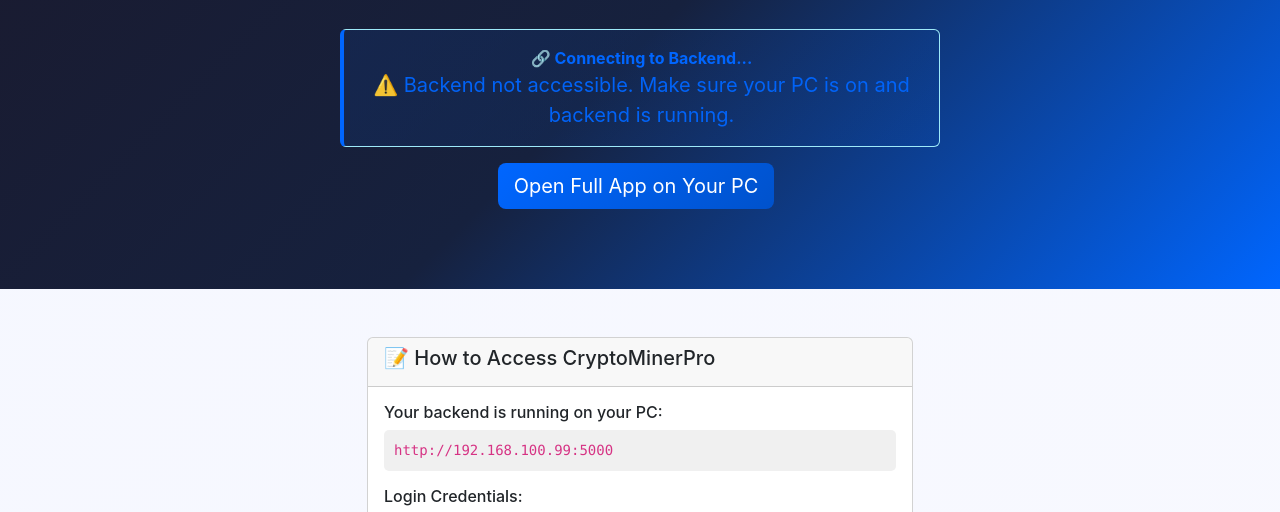
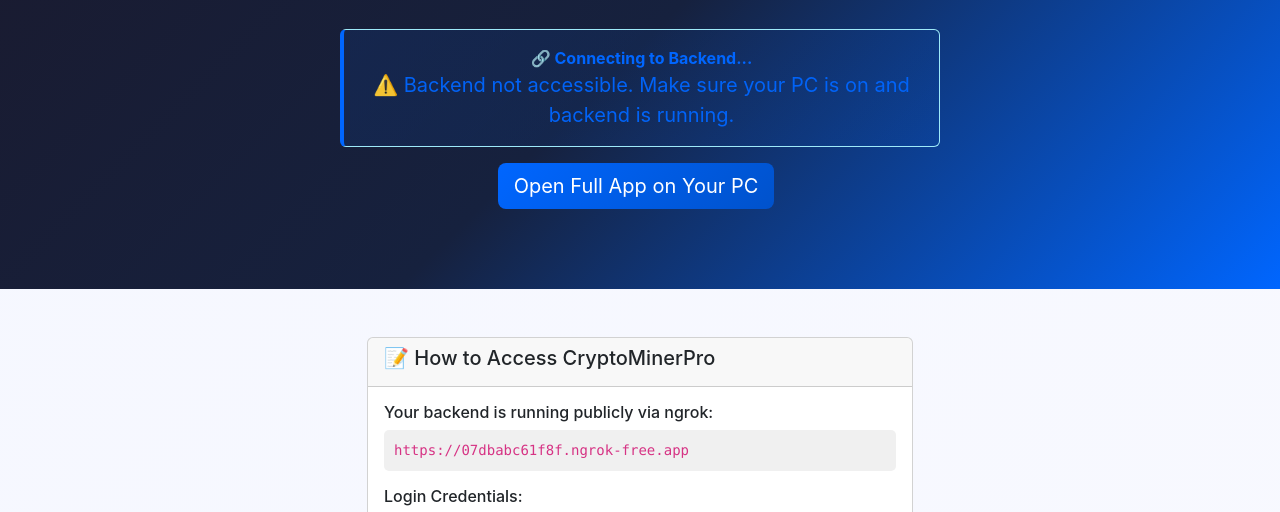
Before and after one commit to tzkusman/ASIC, a plain HTML site: page public/index.html in a window 1280 px wide. Shown: the part 266-778 px from the top of the page. Drawn offline with nearby package versions, Linux system fonts and the light colour scheme; no server answers.

Commit message:
Update with ngrok URL

```diff
--- a/public/index.html
+++ b/public/index.html
@@ -111,9 +111,9 @@
                         <h5>📝 How to Access CryptoMinerPro</h5>
                     </div>
                     <div class="card-body">
-                        <h6>Your backend is running on your PC:</h6>
+                        <h6>Your backend is running publicly via ngrok:</h6>
                         <code style="background: #f0f0f0; padding: 10px; border-radius: 5px; display: block;">
-                            http://192.168.100.99:5000
+                            https://07dbabc61f8f.ngrok-free.app
                         </code>
 
                         <h6 class="mt-3">Login Credentials:</h6>
@@ -151,12 +151,15 @@
 
     <script src="https://cdn.jsdelivr.net/npm/bootstrap@5.3.0/dist/js/bootstrap.bundle.min.js"></script>
     <script>
+        // Backend URL - update this with your ngrok URL
+        const BACKEND_URL = 'https://07dbabc61f8f.ngrok-free.app';
+
         // Check if backend is accessible
         async function checkBackend() {
             try {
-                const response = await fetch('http://192.168.100.99:5000/api/miners', {
+                const response = await fetch(BACKEND_URL + '/api/miners', {
                     method: 'GET',
-                    mode: 'no-cors'
+                    mode: 'cors'
                 });
                 document.getElementById('status').innerHTML = '✅ Backend Connected! Click button below to access the full app.';
             } catch (error) {
@@ -165,7 +168,7 @@
         }
 
         function goToBackend() {
-            window.open('http://192.168.100.99:5000', '_blank');
+            window.open(BACKEND_URL, '_blank');
         }
 
         checkBackend();
```
